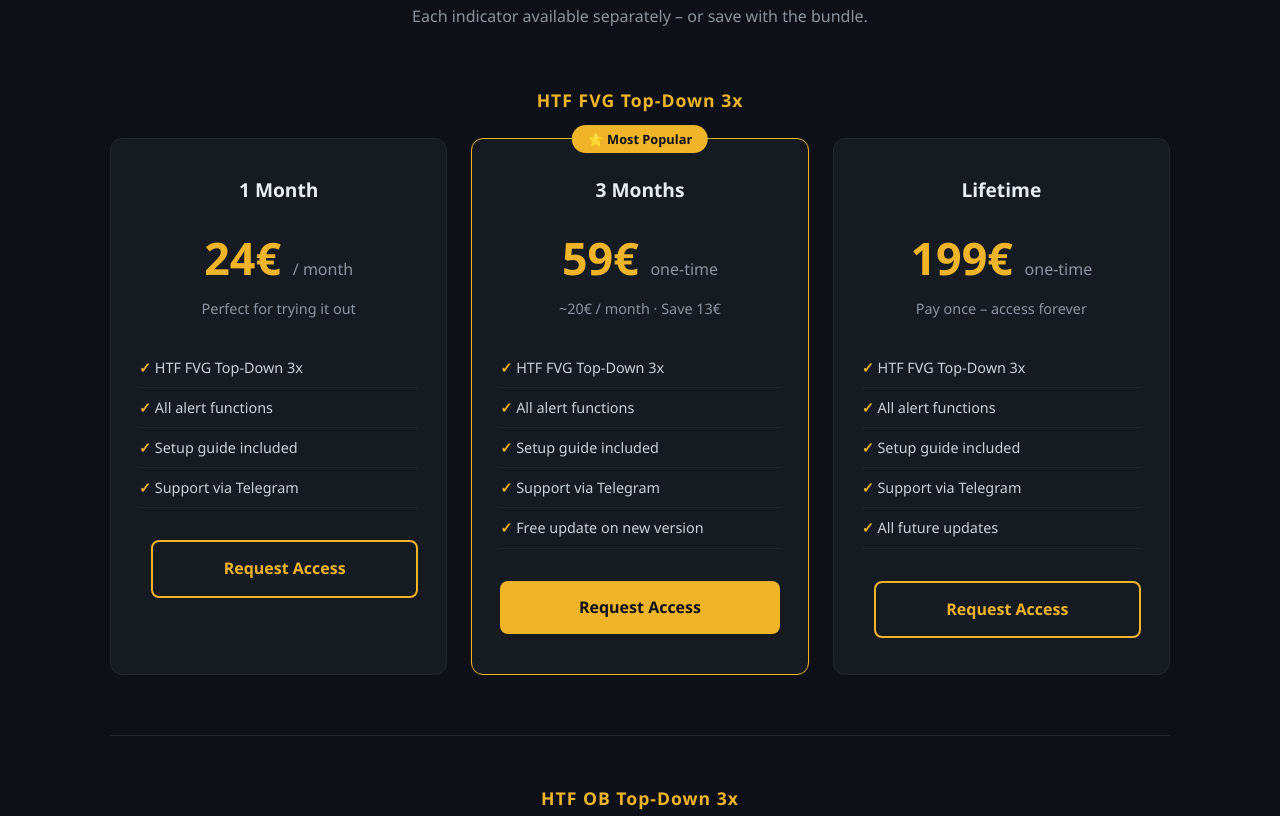
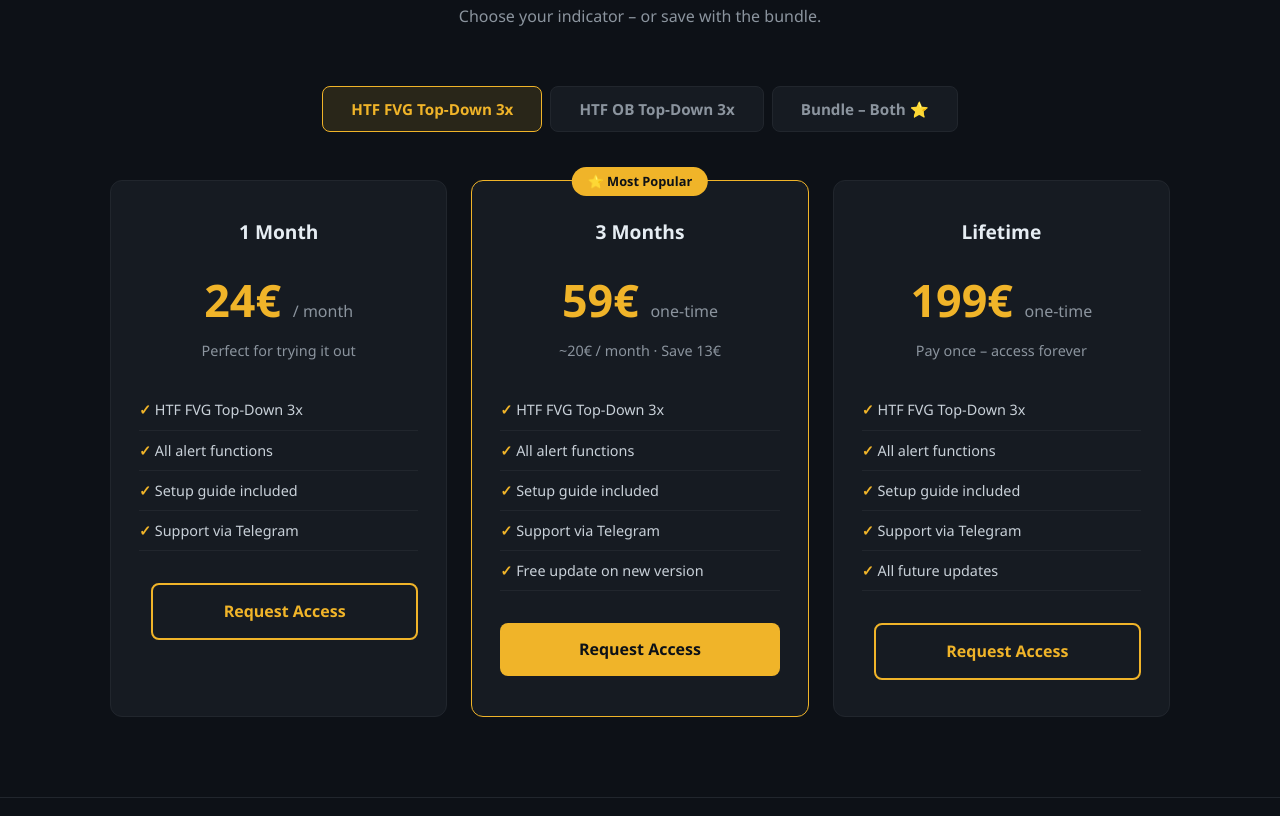
Before and after one commit to brh-indicators/brh-indicators.github.io, a plain HTML site: page index.html in a window 1280 px wide. Shown: the part 4117-4933 px from the top of the page. Drawn offline with Linux system fonts and the light colour scheme.

Commit message:
Update index.html

```diff
--- a/index.html
+++ b/index.html
@@ -224,6 +224,30 @@
     .step h3 { margin-bottom: 8px; }
     .step p { color: #8b949e; font-size: 0.9rem; }
 
+    /* PRICING TABS */
+    .pricing-tabs {
+      display: flex;
+      justify-content: center;
+      gap: 8px;
+      margin-bottom: 48px;
+    }
+    .pricing-tab {
+      background: #161b22;
+      border: 1px solid #21262d;
+      color: #8b949e;
+      font-size: 0.95rem;
+      font-weight: 600;
+      padding: 10px 28px;
+      border-radius: 8px;
+      cursor: pointer;
+      transition: all 0.2s;
+    }
+    .pricing-tab:hover { border-color: #f0b42960; color: #e6edf3; }
+    .pricing-tab.active { background: #f0b42920; border-color: #f0b429; color: #f0b429; }
+
+    .pricing-panel { display: none; }
+    .pricing-panel.active { display: block; }
+
     .pricing-grid { display: grid; grid-template-columns: repeat(auto-fit, minmax(280px, 1fr)); gap: 24px; }
     .pricing-card {
       background: #161b22;
@@ -247,6 +271,7 @@
       font-size: 0.8rem;
       padding: 4px 16px;
       border-radius: 20px;
+      white-space: nowrap;
     }
     .pricing-card h3 { font-size: 1.2rem; margin-bottom: 8px; }
     .pricing-price { font-size: 2.8rem; font-weight: 800; color: #f0b429; margin: 16px 0 4px; }
@@ -255,11 +280,6 @@
     .pricing-features { list-style: none; margin-bottom: 32px; text-align: left; }
     .pricing-features li { padding: 8px 0; border-bottom: 1px solid #21262d; font-size: 0.9rem; color: #c9d1d9; }
     .pricing-features li::before { content: "✓ "; color: #f0b429; font-weight: 700; }
-    .pricing-divider {
-      border: none;
-      border-top: 1px solid #21262d;
-      margin: 56px 0 48px;
-    }
 
     .custom-section {
       background: #0d1117;
@@ -357,6 +377,7 @@
       .contact-box { padding: 28px 20px; }
       .indicator-block { grid-template-columns: 1fr; }
       .custom-grid { grid-template-columns: 1fr; gap: 40px; }
+      .pricing-tabs { flex-wrap: wrap; }
     }
   </style>
 </head>
@@ -528,10 +549,17 @@
 <!-- PRICING -->
 <section id="pricing">
   <div class="section-title">Pricing & <span>Plans</span></div>
-  <div class="section-sub">Each indicator available separately – or save with the bundle.</div>
+  <div class="section-sub">Choose your indicator – or save with the bundle.</div>
 
-  <div style="text-align:center;font-size:1.1rem;font-weight:700;color:#f0b429;margin-bottom:24px;letter-spacing:1px;">HTF FVG Top-Down 3x</div>
-  <div class="pricing-grid" style="margin-bottom:60px;">
+  <div class="pricing-tabs">
+    <div class="pricing-tab active" onclick="switchTab('fvg')">HTF FVG Top-Down 3x</div>
+    <div class="pricing-tab" onclick="switchTab('ob')">HTF OB Top-Down 3x</div>
+    <div class="pricing-tab" onclick="switchTab('bundle')">Bundle – Both ⭐</div>
+  </div>
+
+  <!-- FVG -->
+  <div class="pricing-panel active" id="tab-fvg">
+    <div class="pricing-grid">
       <div class="pricing-card">
         <h3>1 Month</h3>
         <div class="pricing-price">24€ <span>/ month</span></div>
@@ -572,11 +600,11 @@
         <a href="#contact" class="btn btn-outline" style="display:block;text-align:center;">Request Access</a>
       </div>
     </div>
+  </div>
 
-  <hr class="pricing-divider" />
-
-  <div style="text-align:center;font-size:1.1rem;font-weight:700;color:#f0b429;margin-bottom:24px;letter-spacing:1px;">HTF OB Top-Down 3x</div>
-  <div class="pricing-grid" style="margin-bottom:60px;">
+  <!-- OB -->
+  <div class="pricing-panel" id="tab-ob">
+    <div class="pricing-grid">
       <div class="pricing-card">
         <h3>1 Month</h3>
         <div class="pricing-price">24€ <span>/ month</span></div>
@@ -617,11 +645,10 @@
         <a href="#contact" class="btn btn-outline" style="display:block;text-align:center;">Request Access</a>
       </div>
     </div>
+  </div>
 
-  <hr class="pricing-divider" />
-
-  <div style="text-align:center;font-size:1.1rem;font-weight:700;color:#f0b429;margin-bottom:8px;letter-spacing:1px;">Bundle – Both Indicators</div>
-  <div style="text-align:center;color:#8b949e;font-size:0.9rem;margin-bottom:24px;">Save compared to buying separately</div>
+  <!-- BUNDLE -->
+  <div class="pricing-panel" id="tab-bundle">
     <div class="pricing-grid">
       <div class="pricing-card">
         <h3>1 Month</h3>
@@ -665,6 +692,7 @@
           <li>Lifetime updates</li>
         </ul>
         <a href="#contact" class="btn btn-outline" style="display:block;text-align:center;">Request Access</a>
+      </div>
     </div>
   </div>
 </section>
@@ -822,6 +850,13 @@
       g.labels[g.index] + ' · ' + (g.index + 1) + ' / ' + g.images.length;
   }
 
+  function switchTab(tab) {
+    document.querySelectorAll('.pricing-tab').forEach(t => t.classList.remove('active'));
+    document.querySelectorAll('.pricing-panel').forEach(p => p.classList.remove('active'));
+    document.getElementById('tab-' + tab).classList.add('active');
+    event.target.classList.add('active');
+  }
+
   function toggleFaq(el) {
     el.parentElement.classList.toggle('open');
   }
```
Lines whose indentation alone changed are shown as unchanged.
